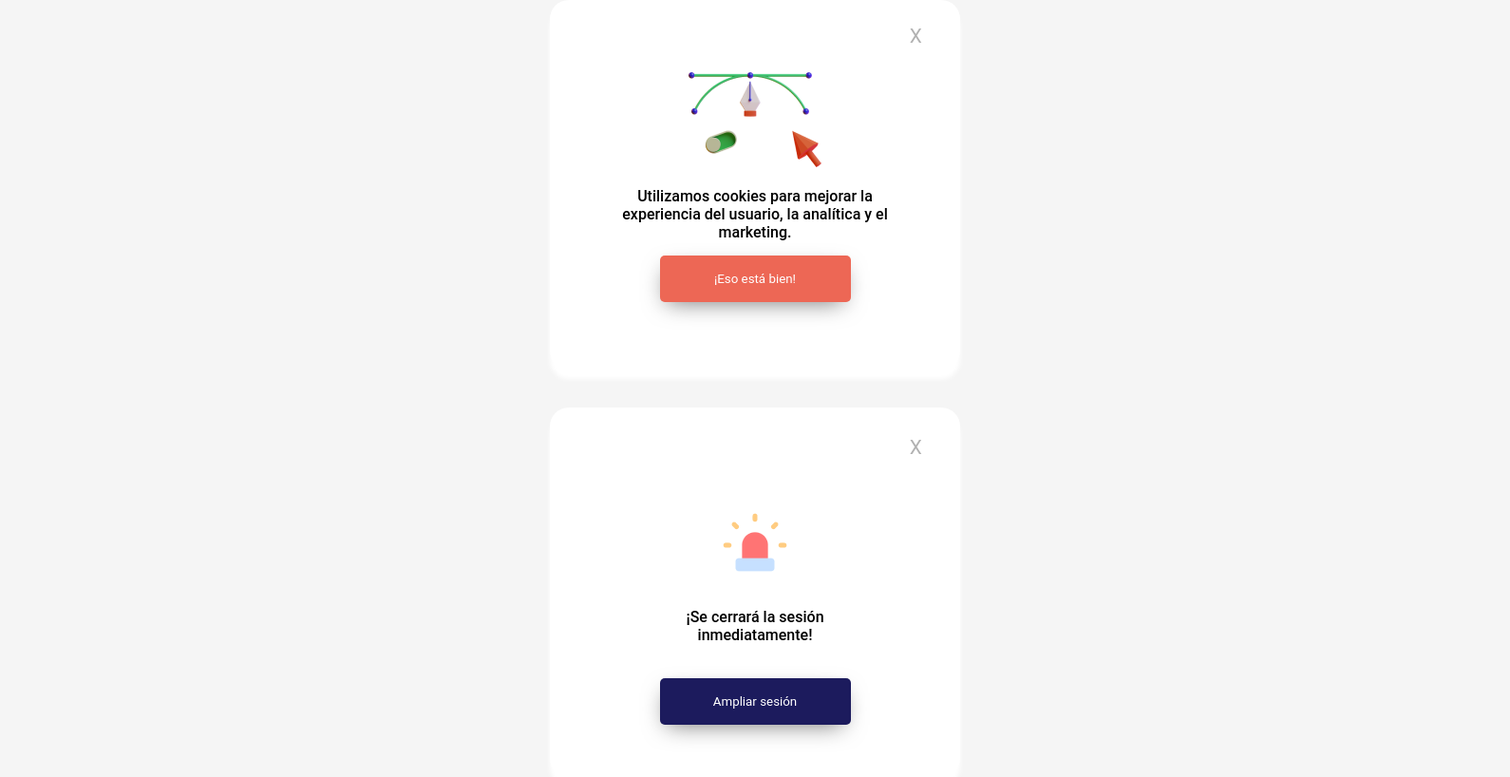
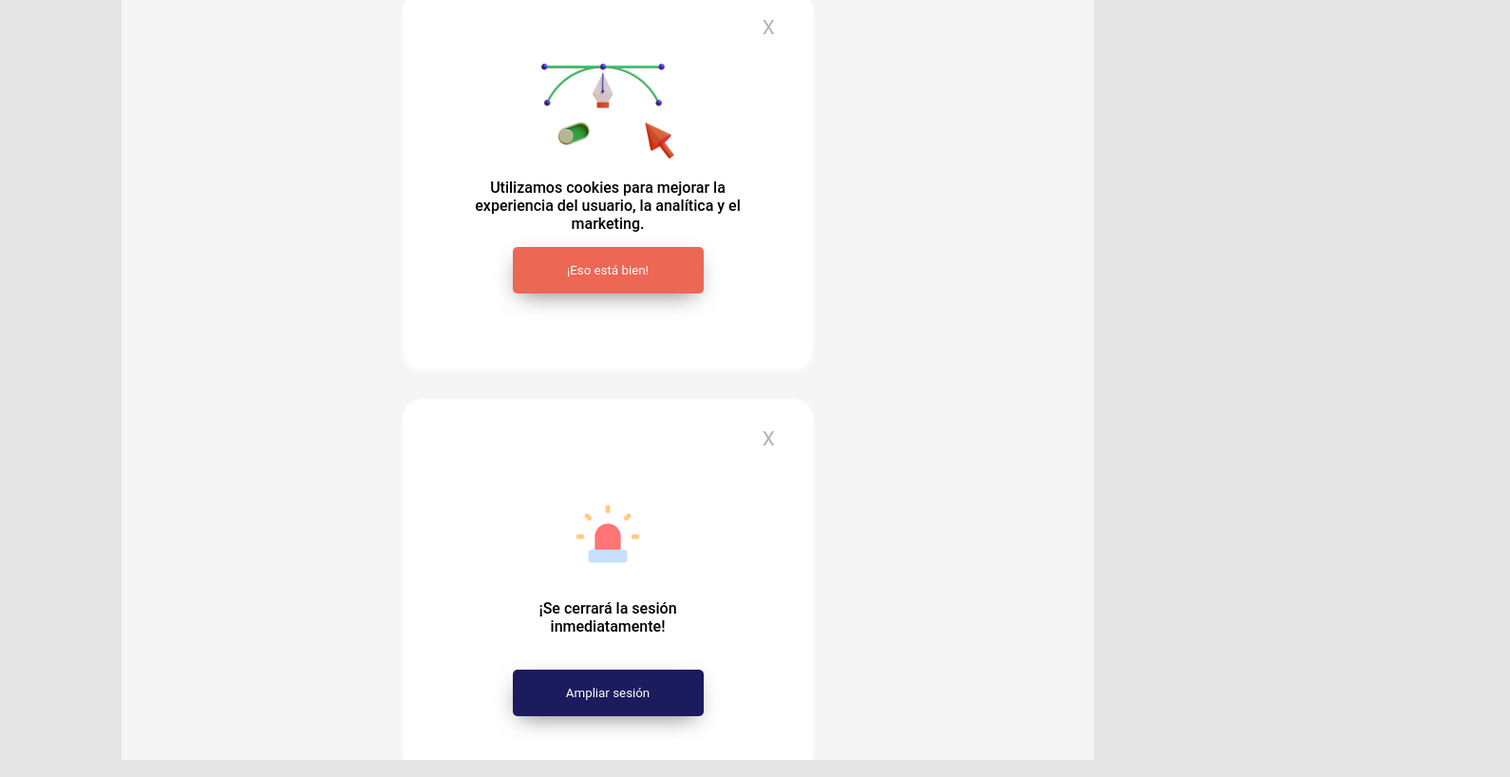
Before and after one commit to ArielBrennan/CHALLENGENUCBAPP-1, a plain HTML site: page index.html in a window 1280 px wide. Shown: the whole page at 95% size, 1590 px wide, since content can reach past the window. Drawn offline with Linux system fonts and the light colour scheme.

Commit message:
subo cambio margen

```diff
--- a/css/style.css
+++ b/css/style.css
@@ -11,9 +11,13 @@ body {
 
 .container {
     background-color: rgb(245, 245, 245);
-    width: 1590px;
-
-
+    width: 80vw;
+    height: 100vh;
+    display: flex;
+    justify-content: center;
+    align-items: center;
+    overflow: hidden;
+    margin: 0% 10%;
 }
 
 
@@ -23,7 +27,7 @@ body {
     justify-content: center;
     align-items: center;
     gap: 40px;
-
+    margin: 0;
 }
 
 
```
